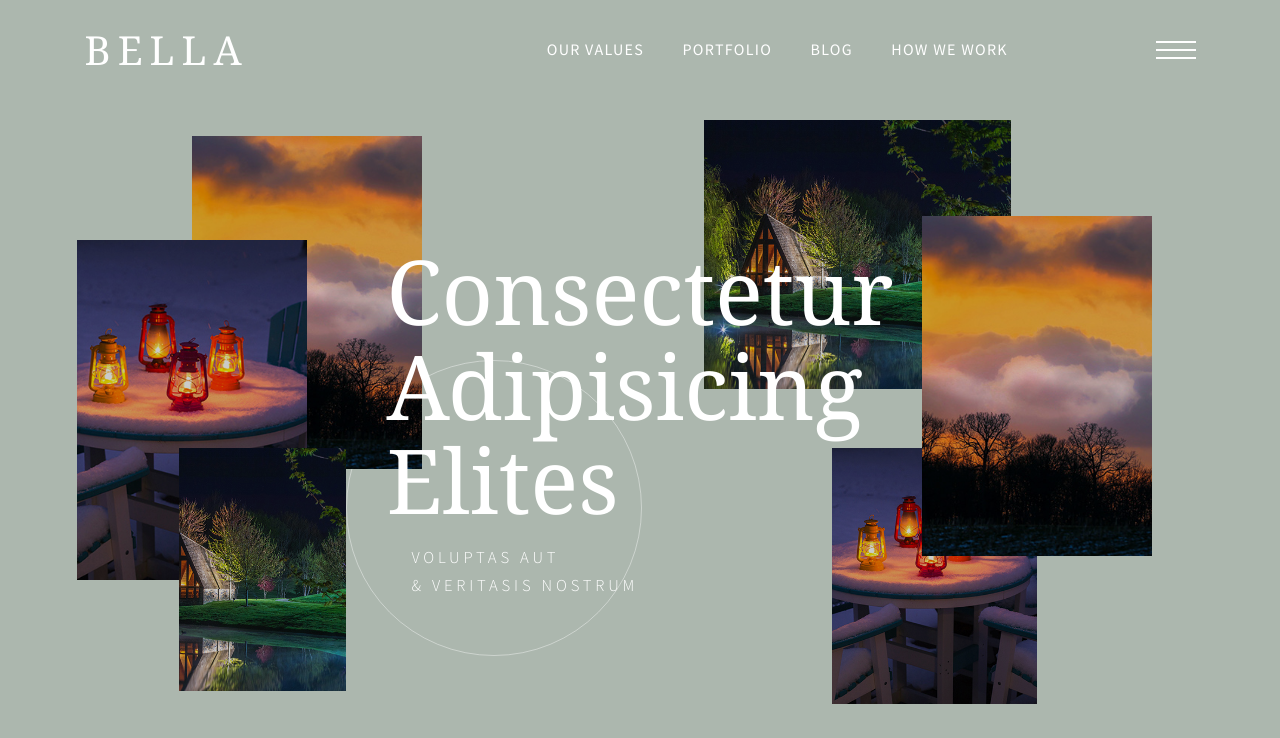
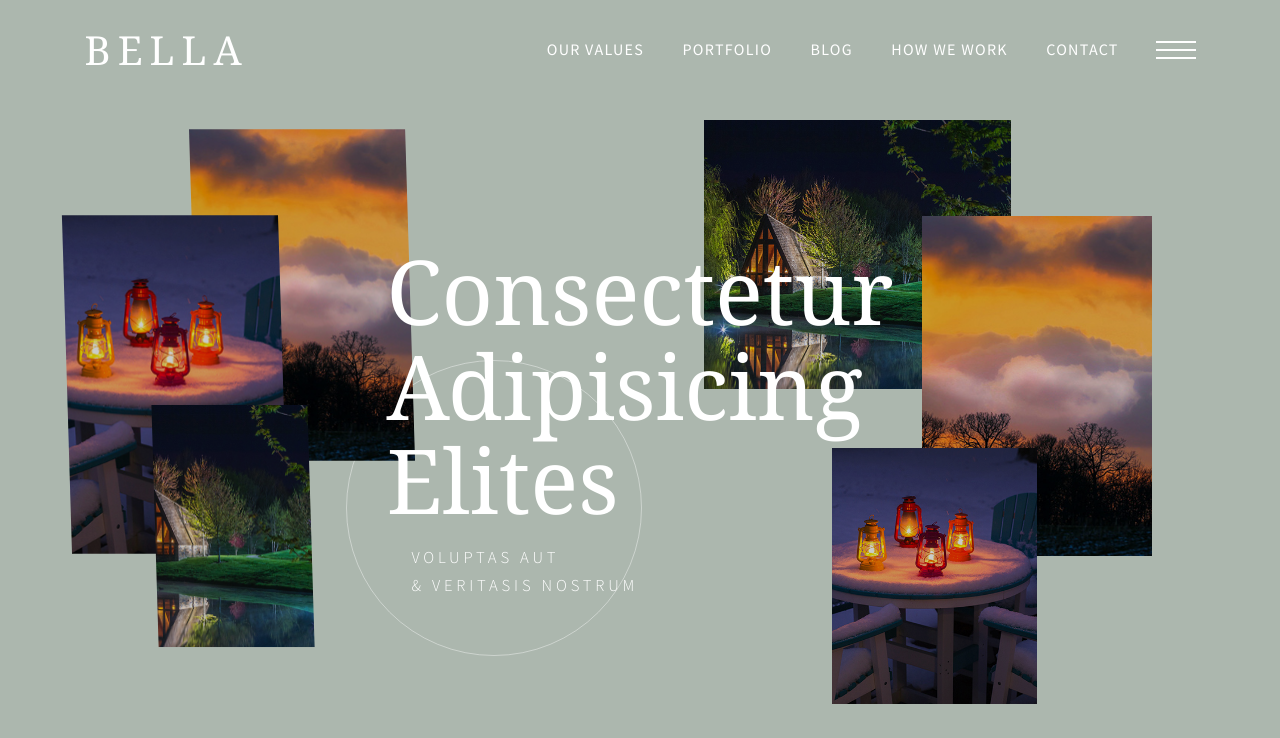
Before and after one commit to takanbi/gsap-Bella, a plain HTML site: page index.html in a window 1280 px wide. Both pictures are taken after a click on the button 1175 px from the left and 50 px from the top of the page. Shown: the top 738 px of the page. Drawn offline with nearby package versions, Linux system fonts and the light colour scheme; some packages are replaced by stand-ins of ours; a script that the page names is missing.

Commit message:
header iamges working, but needs fix for z rotation

```diff
--- a/css/app.css
+++ b/css/app.css
@@ -36,6 +36,7 @@ body {
   display: flex;
   align-items: center;
   z-index: 3;
+  pointer-events: none;
 }
 .logo__img {
   width: 55px;
@@ -200,6 +201,7 @@ header h1 span {
   left: 58%;
   background: url('../img/img_logo.svg') no-repeat center;
   background-size: 50% 50%;
+  pointer-events: none;
 }
 .cta__circle--logo {
   width: 7.7vw;
@@ -284,7 +286,7 @@ header h1 span {
   top: 27vh;
   left: auto;
   right: 10vw;
-  z-index: 1;
+
 }
 .hg__right .hg__image:nth-child(3) {
   top: 56vh;
@@ -292,6 +294,7 @@ header h1 span {
   right: 19vw;
   width: 16vw;
   padding-bottom: 20vw;
+  z-index: 1;
 }
 
 /* =Reveal Gallery */
--- a/js/main.js
+++ b/js/main.js
@@ -5,9 +5,9 @@ function initNavigation() {
   const mainNavLinksRev = gsap.utils.toArray(".main-nav a").reverse();//for reversing
   mainNavLinks.forEach((link) => {
     link.addEventListener("mouseleave", (e) => {
-      link.classlist.add("animate-out");
+      link.classList.add("animate-out");
       setTimeout(() => {
-        link.classlist.remove("animate-out");
+        link.classList.remove("animate-out");
       }, 300);
     });
   });
@@ -17,27 +17,55 @@ function initNavigation() {
       const links = scrollingDown ? mainNavLinks : mainNavLinksRev; //this will grab which array needs to be used based on direction
     // return gsap.to(mainNavLinks, {
     return gsap.to(links, {
-      duration: 1,
-      stagger: 0.5,
+      duration: 0.3,
+      stagger: 0.05,
     //   autoAlpha: 0,
     autoAlpha: () => scrollingDown ? 0 : 1, //if we are scrollingdown set autoAlpha to 0
         //   y: 20,
           y: () => scrollingDown ? 20 : 0,
+          ease: 'power4.out'
     });
   }
   ScrollTrigger.create({
     start: 100,
+    end: "bottom bottom-=20",
     toggleClass: {
       targets: "body",
       className: "has-scrolled",
     },
     onEnter: ({direction})=> navAnimation(direction),
     onLeaveBack: ({direction})=> navAnimation(direction),
-    markers: true,
+   //markers: true, //hide before editing image gallery
   });
+}
+function initHeaderTilt() {
+    document.querySelector('header').addEventListener('mousemove', moveImages);
+}
+function moveImages(e) {
+   // console.log(e);
+   const { offsetX, offsetY, target } = e;
+   const { clientWidth, clientHeight } = target;
+   //console.log(offsetX, offsetY, clientWidth, clientHeight);
+   //get 0 0 in the center of screen
+    const xPos = (offsetX/clientWidth) - 0.5;
+    const yPos = (offsetY/clientHeight) - 0.5;
+   const leftImages = gsap.utils.toArray('.hg__left .hg__image');
+   const modifier = (index) => index*1.2+0.5;
+   //move left 3 images
+   leftImages.forEach((image, index) => {
+       gsap.to(image, {
+           duration: 1.2,
+           x: xPos*20*modifier(index),
+           y: yPos*30*modifier(index),
+           //note that header element has perspective set to 1000 in css
+           rotationY: xPos*40,
+           rotationX: yPos*10
+       })
+   })
 }
 function init() {
   initNavigation();
+  initHeaderTilt();
 }
 
 window.addEventListener("load", function () {
```
